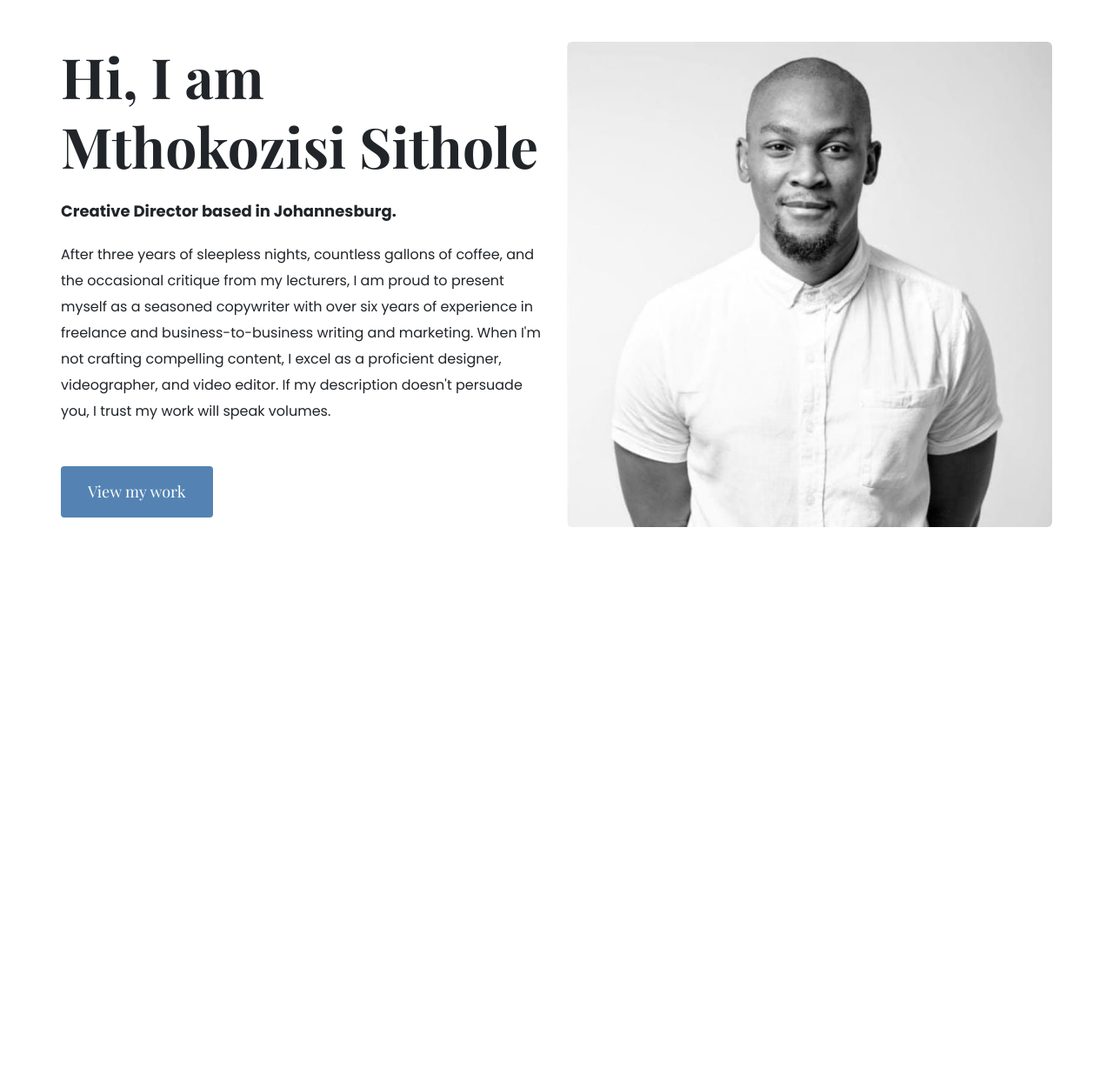
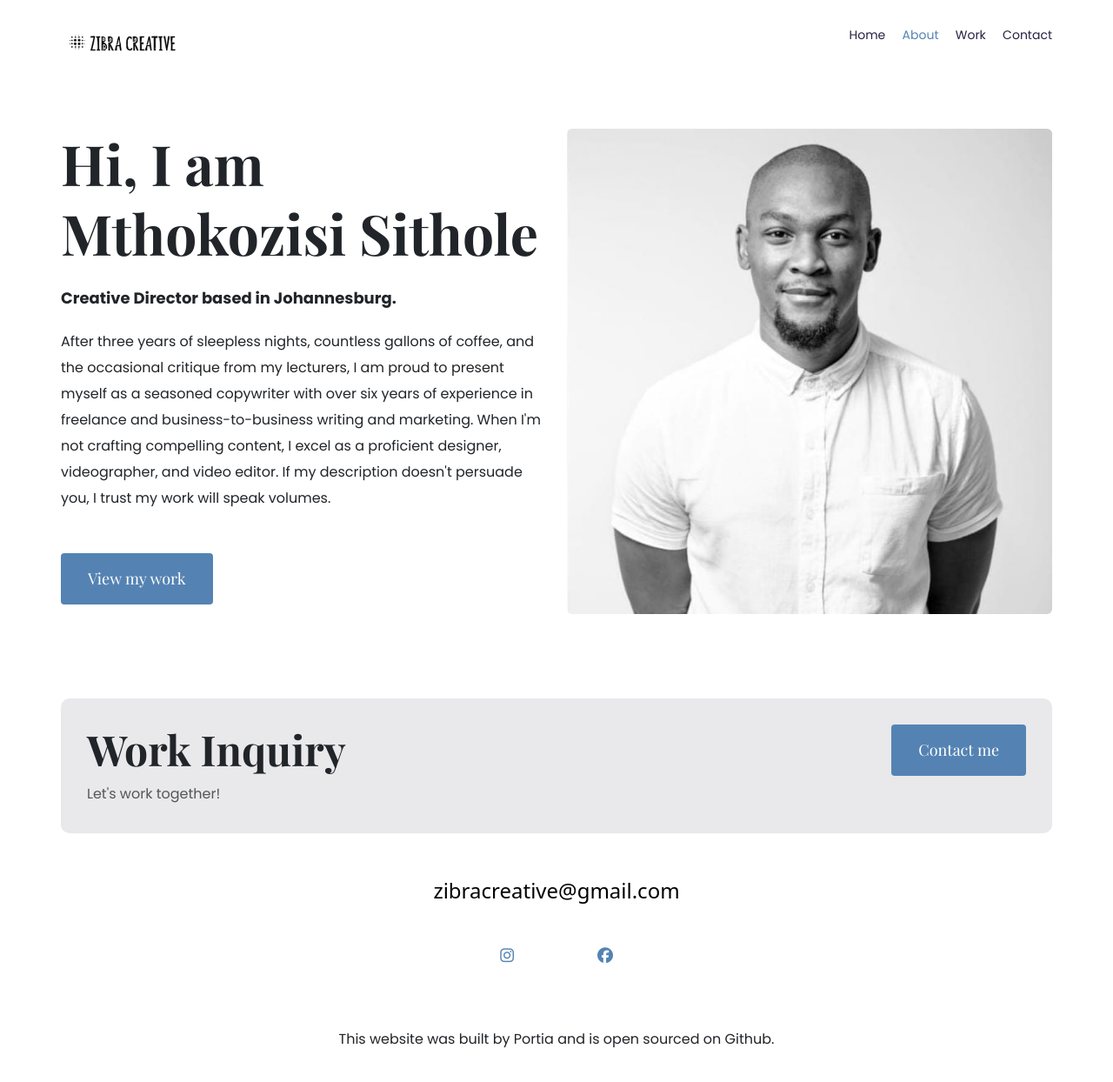
Before and after one commit to Portia165/zibracreative-website, a plain HTML site: page about.html in a window 1280 px wide. Shown: the whole page at 87% size. Before the commit the page ends 800 px from the top, so only its background shows below. Drawn offline with nearby package versions, Linux system fonts and the light colour scheme; a web font is replaced by a local one.

Commit message:
added navigation, footer and SEO

```diff
--- a/about.html
+++ b/about.html
@@ -25,9 +25,32 @@
     <link rel="stylesheet" href="style/portfolio.css" />
     <meta charset="UTF-8" />
     <meta name="viewport" content="width=device-width, initial-scale=1.0" />
-    <title>About me</title>
+    <title>About Mthokozisi</title>
   </head>
   <body>
+    <div class="container">
+      <nav class="d-flex justify-content-between">
+        <img
+          src="images/zibra-logo.jpeg"
+          class="logo d-none d-md-block"
+          alt="Zibra Creative Logo"
+        />
+        <ul>
+          <li>
+            <a href="/" title="Homepage">Home</a>
+          </li>
+          <li class="active">
+            <a href="/about.html" title="About Mthokozisi">About</a>
+          </li>
+          <li>
+            <a href="/work.html" title="Brands he has worked with">Work</a>
+          </li>
+          <li>
+            <a href="/contact.html" title="Contact Mthokozisi">Contact</a>
+          </li>
+        </ul>
+      </nav>
+    </div>
     <div class="about-section container pt-5">
       <div class="row">
         <div class="col-lg-6">
@@ -56,6 +79,29 @@
           />
         </div>
       </div>
+      <footer>
+        <div class="contact-box d-flex justify-content-between mb-5">
+          <div>
+            <h4>Work Inquiry</h4>
+            <p class="text-muted">Let's work together!</p>
+          </div>
+          <div>
+            <a href="/contact.html" class="btn btn-branding">Contact me</a>
+          </div>
+        </div>
+        <div class="d-flex justify-content-center">
+          <a href="mailto:zibracreative@gmail.com" class="email-link"
+            >zibracreative@gmail.com</a
+          >
+        </div>
+        <div class="social-links d-flex justify-content-center">
+          <i class="fa-brands fa-instagram m-5" title="instagram"></i>
+          <i class="fa-brands fa-facebook m-5" title="facebook"></i>
+        </div>
+        <p class="text-center mt-4">
+          This website was built by Portia and is open sourced on Github.
+        </p>
+      </footer>
     </div>
   </body>
 </html>
```
Also changed, not shown: contact.html (+23 -0 lines), index.html (+17 -10 lines), work.html (+60 -14 lines).
